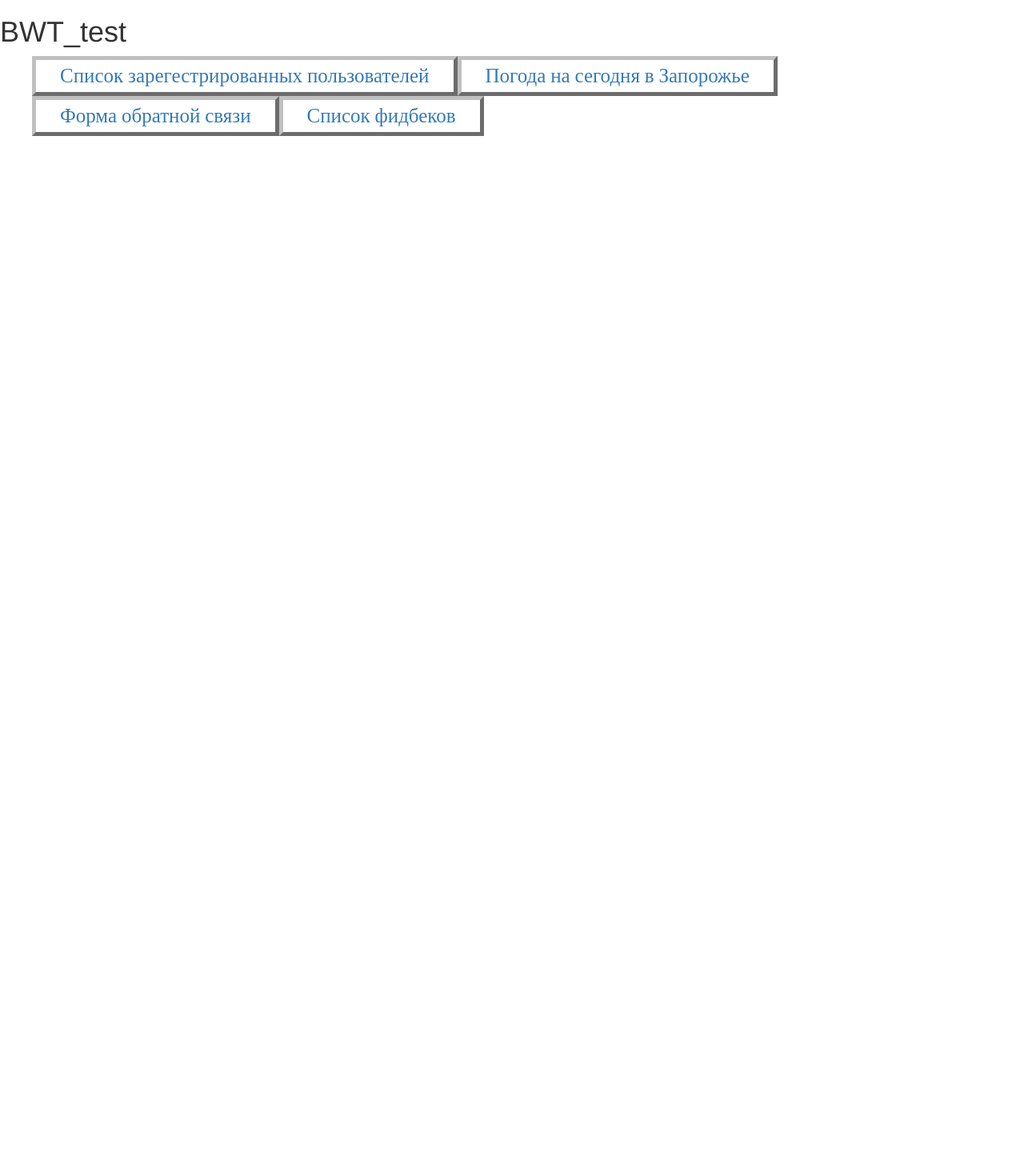
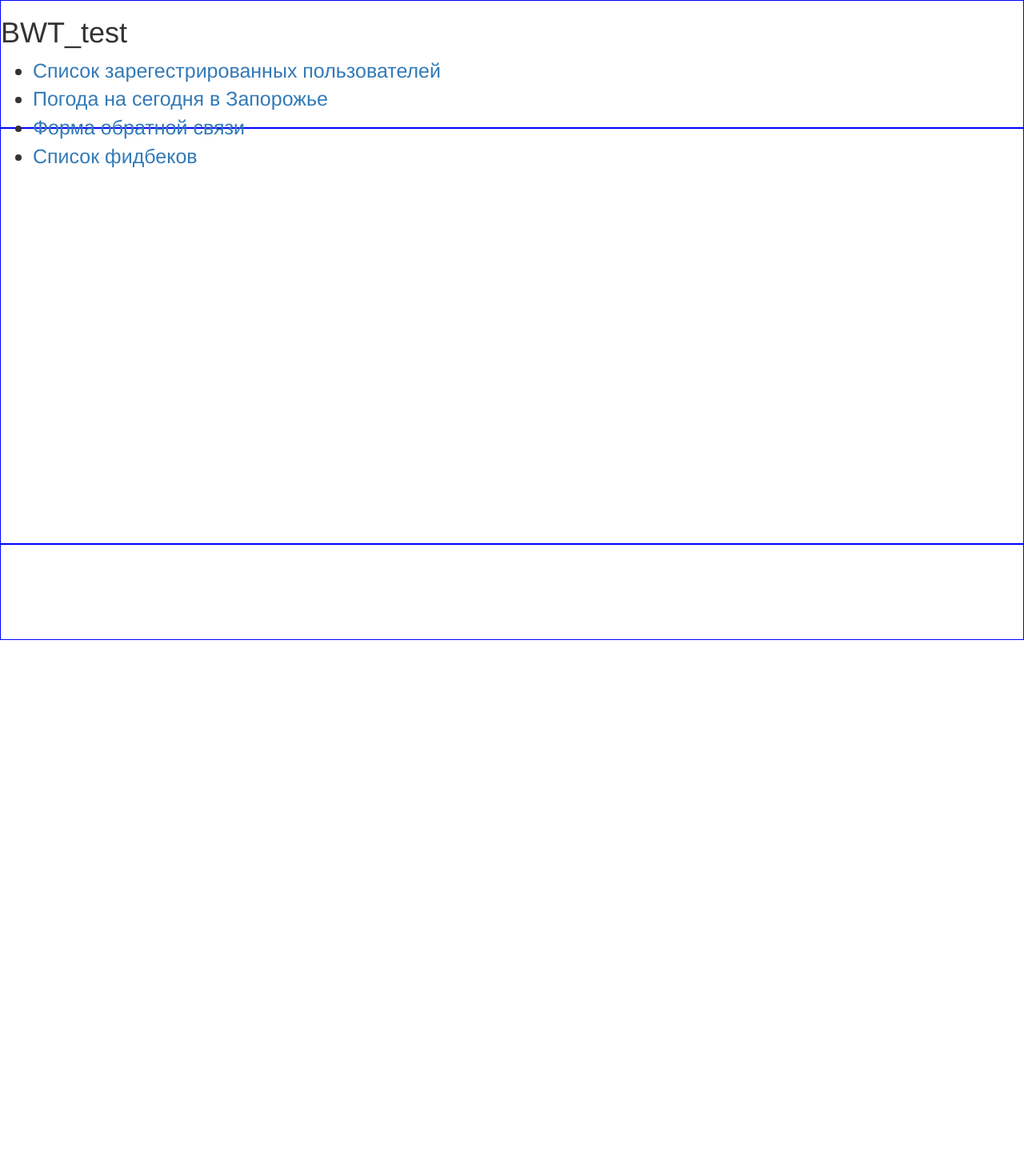
Before and after one commit to AlexWityuk/BWT_test_Wityuk, a PHP site: page /views/index.php in a window 1280 px wide. Shown: the whole page at 80% size. After the commit the page ends 800 px from the top, so only its background shows below. Run offline with PHP 8.4, Linux system fonts and the light colour scheme; some libraries are stand-ins or nearby versions.

Commit message:
Изменения стиля

```diff
--- a/template/css/style.css
+++ b/template/css/style.css
@@ -1,81 +1,24 @@
+html, body {
+    height: 100%;
+}
+
 .header
 {
   width: 100%;
-  height: 15%;
-}
-.menu
-{
-  width: 20%;
-  height: 80%;
-  float: left;
+  height: 20%;
+  border: 1px solid blue;
 }
 .content
 {
-  width: 80%;
-  height:80%;
+  width: 100%;
+  height:65%;
   float: left;
+  border: 1px solid blue;
 }
 .footer
 {
   width: 100%;
-  height: 5%;
+  height: 15%;
   clear: both;
+  border: 1px solid blue;
 }
-.amenu
-{
-  text-decoration: none;
-  color: maroon;
-}
-.amenu li{
-  display: block;
-   float: left;
-   padding: 0 30px;
-   font-family: Impact;
-  height: 50px;
-  border: 5px outset silver;
-  text-align: center;
-}
-.amenu :hover
-{
-  color: red;
-  /*background-color: silver;*/
-}
-
-#contact-wrapper {
-  width:500px;
-  border:1px solid #e2e2e2;
-  background:#DBBDD8;
-  padding:20px;
-}
-#contact-wrapper div {
-  clear:both;
-  margin:1em 0;
-}
-#contact-wrapper label {
-  display:block;
-  float:none;
-  font-size:16px;
-  width:auto;
-}
-form#contactform input {
-  border-color:#B7B7B7 #E8E8E8 #E8E8E8 #B7B7B7;
-  border-style:solid;
-  border-width:1px;
-  padding:5px;
-  font-size:16px;
-  color:#333;
-}
-form#contactform textarea {
-  font-family:Arial, Tahoma, Helvetica, sans-serif;
-  font-size:100%;
-  padding:0.6em 0.5em 0.7em;
-  border-color:#B7B7B7 #E8E8E8 #E8E8E8 #B7B7B7;
-  border-style:solid;
-  border-width:1px;
-}
-#fname{margin-left:82px;}
-#lname{margin-left:50px;}
-#eml{margin-left:73px;}
-#usex{margin-left:85px;}
-#dateofbr{margin-left:10px;}
-.error { border:1px solid red }
```
